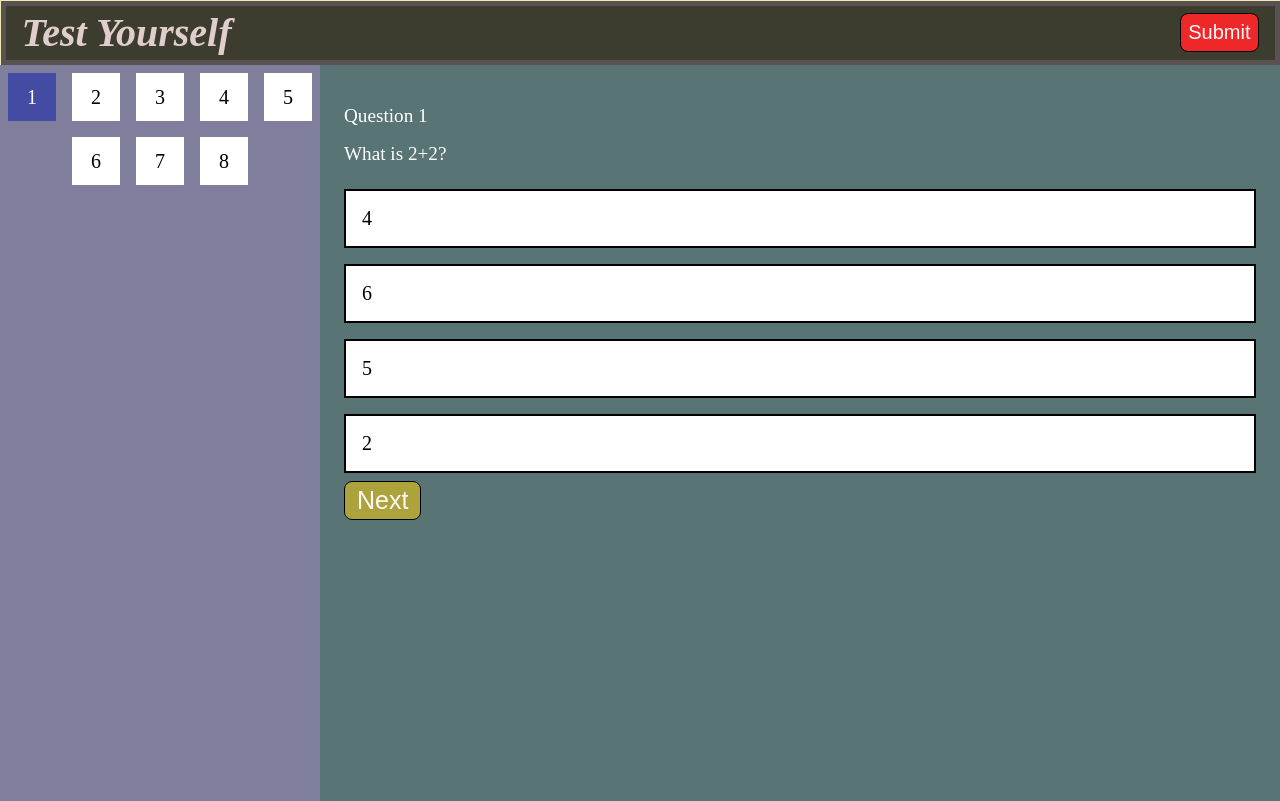
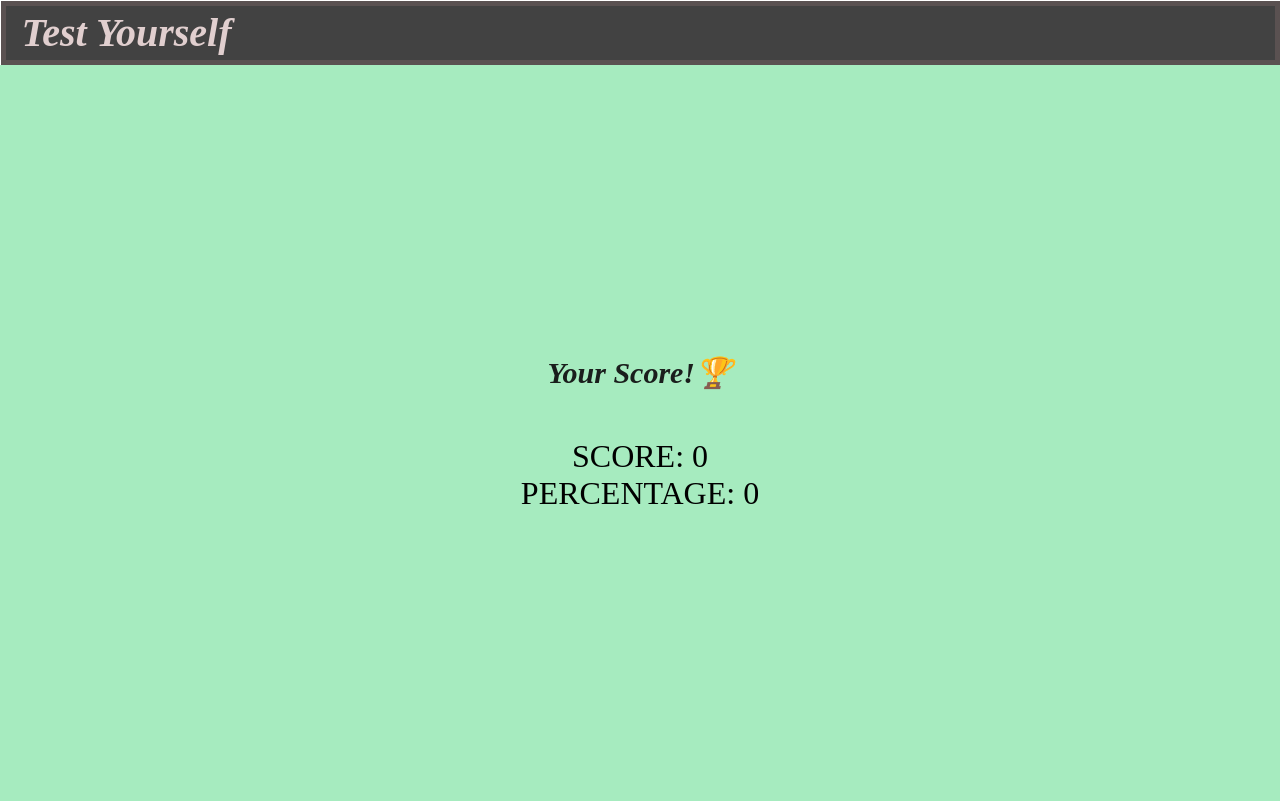
Before and after one commit to mimansha08/Quiz-App, a plain HTML site: page index.html in a window 1280 px wide. Both pictures are taken after a click on the button "Submit". Drawn offline with Linux system fonts and the light colour scheme.

Commit message:
added result feature

```diff
--- a/app.js
+++ b/app.js
@@ -142,10 +142,11 @@ const View=()=>{
     },
 
     displayResult: (result)=>{
-        const onButtonClick=()=>{
-            console.log(result);
-       }
-       document.getElementById("submit-btn").addEventListener("click",onButtonClick);
+      document.getElementById("play-area").style.display="none";
+      document.getElementById("result-area").style.display="flex";
+      document.getElementById("submit-btn").style.display="none";
+      document.querySelector("#result-area .score").innerHTML=`SCORE: ${result.correctAns}`;
+      document.querySelector("#result-area .percentage").innerHTML=`PERCENTAGE: ${result.percentage}`;
     }
    }
 
@@ -172,6 +173,13 @@ const App=()=>{
         refreshQState();
       }
   })
+
+  document.getElementById("submit-btn").addEventListener("click",()=>{
+    const result= model.calcScore();
+    view.displayResult(result);
+   });
+
+
   const returnobj={
    onQuestionClick: (idx)=>{
     openQuestion(idx);
@@ -183,7 +191,8 @@ const App=()=>{
       model.markAnswer(qidx,oidx);
       openQuestion(model.getCurrentIdx());
       refreshQState();
-   }
+   },
+
 
   }
 
--- a/index.html
+++ b/index.html
@@ -29,7 +29,9 @@
             </div>
         </section>
         <section id="result-area">
-
+            <div><h1>Your Score!🏆</h1></div>
+            <div class="score"></div>
+            <div class="percentage"></div>
         </section>
     </div>
     <script src="app.js"></script>
--- a/styles.css
+++ b/styles.css
@@ -1,3 +1,7 @@
+:root{
+    --height:calc(100vh - 4rem);
+}
+
 *{
     box-sizing: border-box;
     margin: 0;
@@ -5,7 +9,6 @@
 }
 
 body{
-    background-color: rgba(197, 194, 25, 0.321);
     font-size: 20px;
 }
 
@@ -43,7 +46,7 @@ h1{
 #play-area{
     display: flex;
     flex-direction: row;
-    height:calc(100vh - 4rem);
+    height: var(--height);
     background-color: aliceblue;
 }
 
@@ -148,3 +151,22 @@ button:active{
     color: #000;
 
 }
+
+#result-area{
+    display:none;
+    background-color: #a6ebbf;
+    flex-direction: column;
+    justify-content: center;
+    align-items: center;
+    padding: 5rem 0;
+    height: var(--height);
+}
+
+#result-area .score,#result-area .percentage{
+    font-size: 2rem;
+}
+
+#result-area h1{
+    color: #1a1e1c;
+    margin-bottom: 3rem;
+}
```
